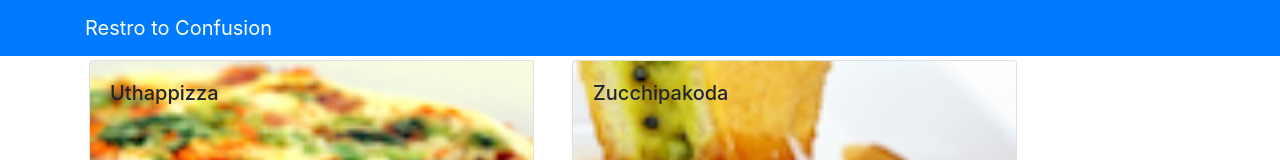
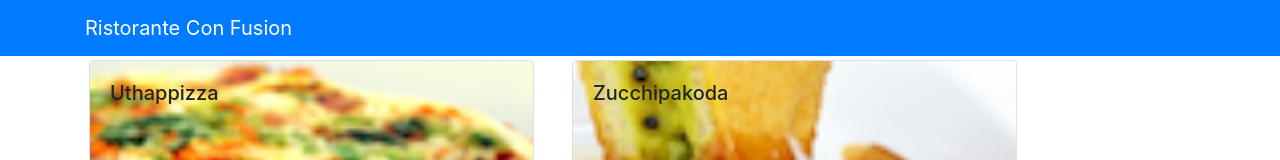
Before and after one commit to feroz2017/React-Web-Test, a React (Create React App) app: page / in a window 1280 px wide. Shown: the top 160 px of the page. Built offline with nearby package versions, Linux system fonts and the light colour scheme.

Commit message:
Before separating comment logic

```diff
--- a/src/App.js
+++ b/src/App.js
@@ -1,26 +1,12 @@
 import React ,{Component} from 'react';
-
-import {Navbar,NavbarBrand} from 'reactstrap';
-import Menu from './components/MenuComponent'
-import {DISHES} from './shared/dishes'
+import Main from './components/MainComponent'
 
 
 class App extends React.Component {
-    constructor(props){
-      super(props)
-      this.state = {
-        dishes : DISHES
-      }
-    }
   render(){
     return (
-      <div>
-      <Navbar dark color='primary'>
-        <div className="container">
-          <NavbarBrand href="/">Restro to Confusion</NavbarBrand>
-        </div>
-      </Navbar>
-      <Menu dishes={this.state.dishes}/>
+      <div className="App">
+        <Main/>
     </div>
     )
   }
--- a/src/components/DishdetailComponent.js
+++ b/src/components/DishdetailComponent.js
@@ -5,7 +5,9 @@ class DishDetail extends Component {
 
     render(){
         if(this.props.selectedDish != null){
+            console.log(this.props.dish)
             return (
+
                 <Card>
                     <CardImg width="100%" src={this.props.dish.image} alt={this.props.dish.alt}></CardImg>
                     <CardBody>
--- a/src/components/MainComponent.js
+++ b/src/components/MainComponent.js
@@ -1,29 +1,38 @@
-import React ,{Component} from 'react';
-import {Navbar,NavbarBrand} from 'reactstrap';
-import Menu from './components/MenuComponent'
-import {DISHES} from './shared/dishes'
+import React ,{Component} from 'react'
+import {Navbar,NavbarBrand} from 'reactstrap'
+import Menu from './MenuComponent'
+import {DISHES} from '../shared/dishes'
+import DishDetail from './DishdetailComponent'
 
 
-class App extends React.Component {
+class Main extends React.Component {
     constructor(props){
       super(props)
       this.state = {
+        selectedDish : null,
         dishes : DISHES
-
       }
+    }
+    onDishSelect(dishId){
+        this.setState({
+            selectedDish:dishId
+        })
     }
   render(){
     return (
       <div>
-      <Navbar dark color='primary'>
+        <Navbar dark color='primary'>
         <div className="container">
-          <NavbarBrand href="/">Restro to Confusion</NavbarBrand>
+          <NavbarBrand href="/">Ristorante Con Fusion</NavbarBrand>
         </div>
       </Navbar>
-      <Menu dishes={this.state.dishes}/>
+      <Menu dishes={this.state.dishes} onClick={(dishId)=>this.onDishSelect(dishId)}/>
+
+      <DishDetail dish={this.state.dishes.filter((dish) => dish.id === this.state.selectedDish)[0]} />
+
     </div>
     )
   }
 }
 
-export default App;
+export default Main;
--- a/src/components/MenuComponent.js
+++ b/src/components/MenuComponent.js
@@ -1,21 +1,15 @@
 import React, { Component } from 'react';
 import { Card,CardBody,CardImg,CardImgOverlay,CardText,CardTitle } from 'reactstrap';
 
-import DishdetailsComponent from './DishdetailComponent'
 class Menu extends React.Component {
     constructor(props){
         super(props)
         this.state = {
-            selectedDish : null
+
         }
     }
-    onDishSelect(dish){
-        this.setState({
-            selectedDish:dish
-        })
-    }
     renderComments(dish){
-
+            console.log(dish)
             if(dish!=null){
                 let lists = dish.comments.map(comt =>{
                     return (
@@ -42,9 +36,8 @@ class Menu extends React.Component {
         const menu = this.props.dishes.map(dish => {
             return(
                 <div key={dish.id} className='col-md-5 m-1'>
-                    <Card onClick={()=>this.onDishSelect(dish)}>
+                    <Card key={dish.id} onClick={() => this.props.onClick(dish.id)}>
                         <CardImg width="100%" src={dish.image} alt={dish.name}>
-
                         </CardImg>
                         <CardImgOverlay>
                             <CardTitle>{dish.name}</CardTitle>
@@ -60,10 +53,9 @@ class Menu extends React.Component {
                     </div>
                     <div className="row">
                         <div className="col-md-5 m-1">
-                        <DishdetailsComponent dish={this.state.selectedDish} selectedDish = {this.state.selectedDish}/>
                         </div>
                         <div className="col-md-5 m-1">
-                                {this.renderComments(this.state.selectedDish)}
+                                {this.renderComments(this.props.dish)}
                         </div>
                     </div>
 
```
